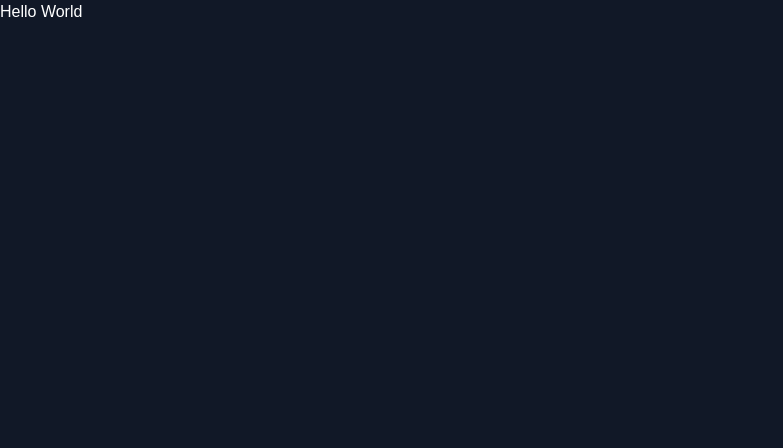
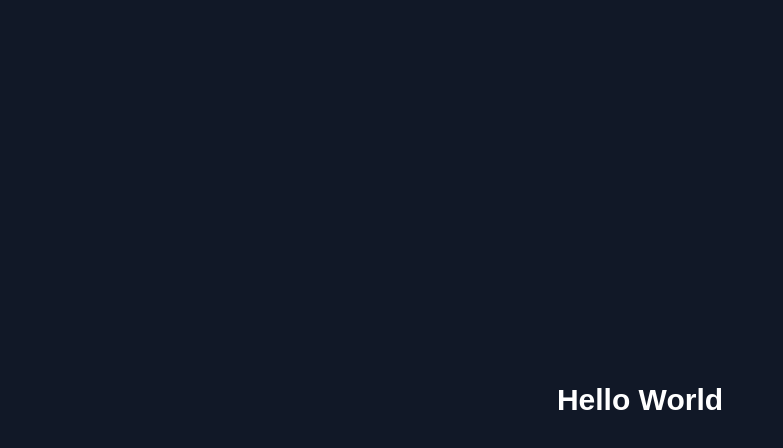
Before and after one commit to soloprime9/WrittenTell, a Next.js app: page / in a window 1280 px wide. Shown: the top 448 px of the page, without its empty margins (0-783 px from the left). Built offline with nearby package versions, Linux system fonts and the light colour scheme.

Commit message:
Update page.js

```diff
--- a/src/app/page.js
+++ b/src/app/page.js
@@ -1,13 +1,10 @@
 "use client";
-import React, { useState } from "react";
+import React from "react";
 
-const App = () => {
-
+export default function Home() {
   return (
-    <div className="min-h-screen bg-gray-900 text-white">
-     <h1>Hello World</h1>
+    <div className="min-h-screen bg-gray-900 text-white flex items-center justify-center">
+      <h1 className="text-3xl font-bold">Hello World</h1>
     </div>
   );
-};
-
-export default App;
+}
```
